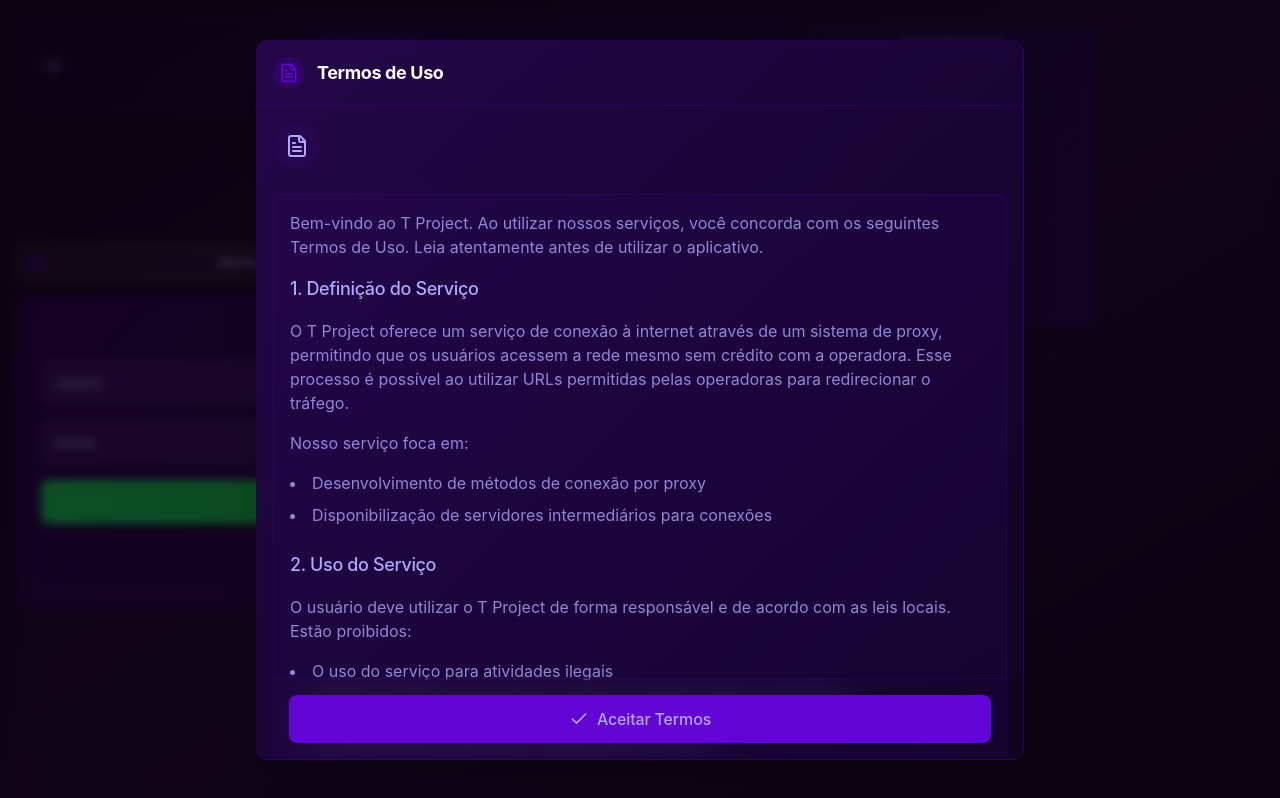
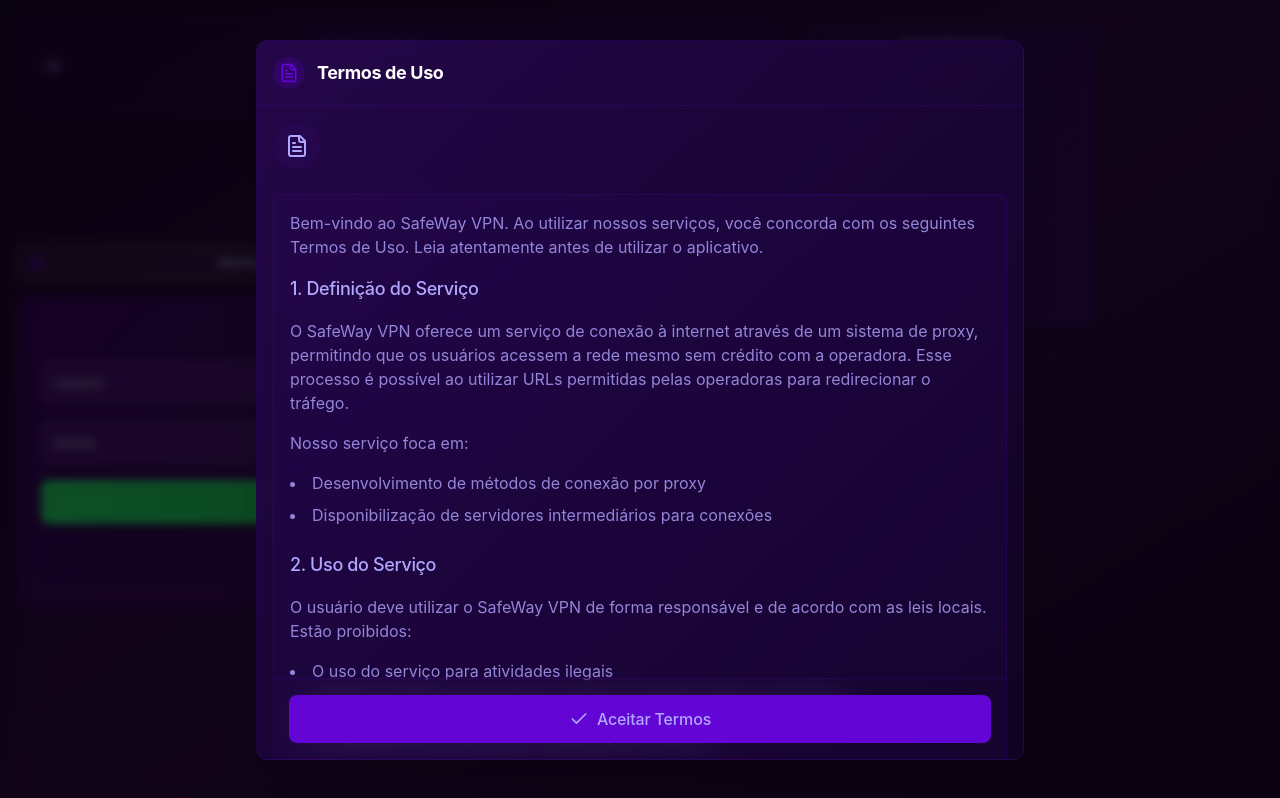
Before and after one commit to zkmendes13-code/SafeWay, a React (Vite) app: page / in a window 1280 px wide. Built offline with nearby package versions, Linux system fonts and the light colour scheme.

Commit message:
Atualizar o Terms.tsx

```diff
--- a/src/components/modals/Terms.tsx
+++ b/src/components/modals/Terms.tsx
@@ -33,13 +33,13 @@
         <div className="p-4 rounded-lg bg-[#26074d]/30 border border-[#6205D5]/20 backdrop-blur-sm">
           <div className="prose prose-invert max-w-none">
             <p className="text-[#b0a8ff]/80 mb-4">
-              Bem-vindo ao T Project. Ao utilizar nossos serviços, você concorda com os seguintes Termos de Uso. Leia atentamente antes de utilizar o aplicativo.
+              Bem-vindo ao SafeWay VPN. Ao utilizar nossos serviços, você concorda com os seguintes Termos de Uso. Leia atentamente antes de utilizar o aplicativo.
             </p>
 
             <section className="mb-6">
               <h2 className="text-lg font-medium text-[#b0a8ff] mb-4">1. Definição do Serviço</h2>
               <p className="text-[#b0a8ff]/80 mb-4">
-                O T Project oferece um serviço de conexão à internet através de um sistema de proxy, permitindo que os usuários acessem a rede mesmo sem crédito com a operadora. Esse processo é possível ao utilizar URLs permitidas pelas operadoras para redirecionar o tráfego.
+                O SafeWay VPN oferece um serviço de conexão à internet através de um sistema de proxy, permitindo que os usuários acessem a rede mesmo sem crédito com a operadora. Esse processo é possível ao utilizar URLs permitidas pelas operadoras para redirecionar o tráfego.
               </p>
               <p className="text-[#b0a8ff]/80 mb-4">Nosso serviço foca em:</p>
               <ul className="list-disc list-inside text-[#b0a8ff]/80 space-y-2">
@@ -50,7 +50,7 @@
 
             <section className="mb-6">
               <h2 className="text-lg font-medium text-[#b0a8ff] mb-4">2. Uso do Serviço</h2>
-              <p className="text-[#b0a8ff]/80 mb-4">O usuário deve utilizar o T Project de forma responsável e de acordo com as leis locais. Estão proibidos:</p>
+              <p className="text-[#b0a8ff]/80 mb-4">O usuário deve utilizar o SafeWay VPN de forma responsável e de acordo com as leis locais. Estão proibidos:</p>
               <ul className="list-disc list-inside text-[#b0a8ff]/80 space-y-2">
                 <li>O uso do serviço para atividades ilegais</li>
                 <li>Qualquer tentativa de modificar, invadir ou explorar falhas do aplicativo</li>
@@ -61,7 +61,7 @@
             <section className="mb-6">
               <h2 className="text-lg font-medium text-[#b0a8ff] mb-4">3. Responsabilidade do Usuário</h2>
               <p className="text-[#b0a8ff]/80 mb-4">
-                O usuário é o único responsável pelo uso que faz do T Project. Não nos responsabilizamos por qualquer uso indevido do serviço, incluindo eventuais violações de políticas das operadoras ou de legislações locais.
+                O usuário é o único responsável pelo uso que faz do SafeWay VPN. Não nos responsabilizamos por qualquer uso indevido do serviço, incluindo eventuais violações de políticas das operadoras ou de legislações locais.
               </p>
             </section>
 
@@ -103,7 +103,7 @@
             <section className="mb-6">
               <h2 className="text-lg font-medium text-[#b0a8ff] mb-4">9. Contato</h2>
               <p className="text-[#b0a8ff]/80 mb-4">
-                Para dúvidas ou suporte, entre em contato pelo e-mail <a href="mailto:talkera@sshtproject.com" className="underline">talkera@sshtproject.com</a>
+                Para dúvidas ou suporte, entre em contato pelo e-mail <a href="mailto:safewayplus@gmail.com" className="underline">talkera@sshtproject.com</a>
               </p>
             </section>
 
```
